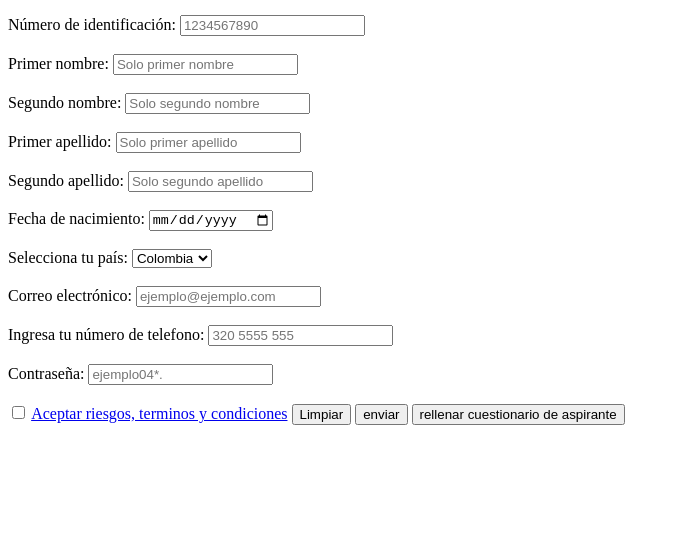
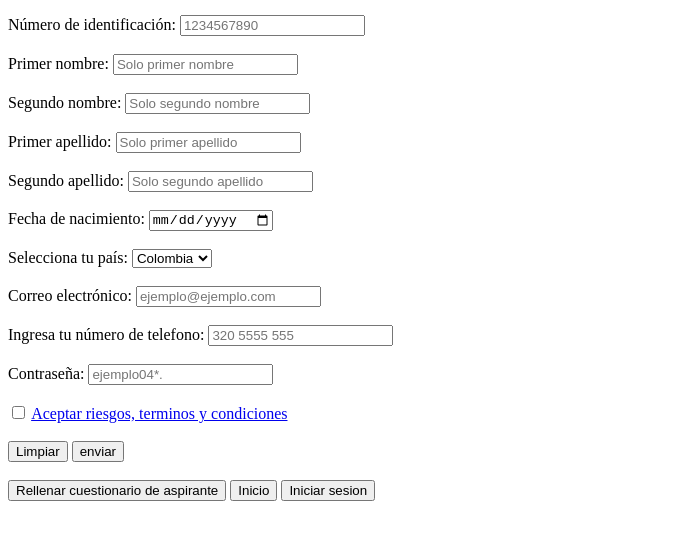
Before and after one commit to SaraMassiel/Primer-momento-HTML-, a plain HTML site: page primer momento/Páginas/index.html in a window 1280 px wide. Shown: the part 102-642 px from the top of the page, without its empty margins (0-680 px from the left). Drawn offline with Linux system fonts and the light colour scheme.

Commit message:
Se añadieron los botones faltantes en las páginas

```diff
--- a/primer momento/Páginas/index.html
+++ b/primer momento/Páginas/index.html
@@ -61,10 +61,13 @@
 <input type="checkbox" id="miCheckbox">
   <a href="Riesgos, terminos y condiciones.html" target="_blank">Aceptar riesgos, terminos y condiciones</a>
 </label>
-
+<br><br>
 <button type="reset">Limpiar</button>
 <button type="submit">enviar</button>
-<button onclick="window.location.href='datos_Aspirantes.html'">rellenar cuestionario de aspirante</button>
+<br><br>
+<button onclick="window.location.href='datos_Aspirantes.html'">Rellenar cuestionario de aspirante</button>
+<button onclick="window.location.href='landing.html'">Inicio</button>
+<button onclick="window.location.href='login.html'">Iniciar sesion</button>
 
     </form>
 
```
Also changed, not shown: primer momento/Páginas/datos_Aspirantes.html (+2 -1 lines), primer momento/Páginas/login.html (+3 -3 lines).
